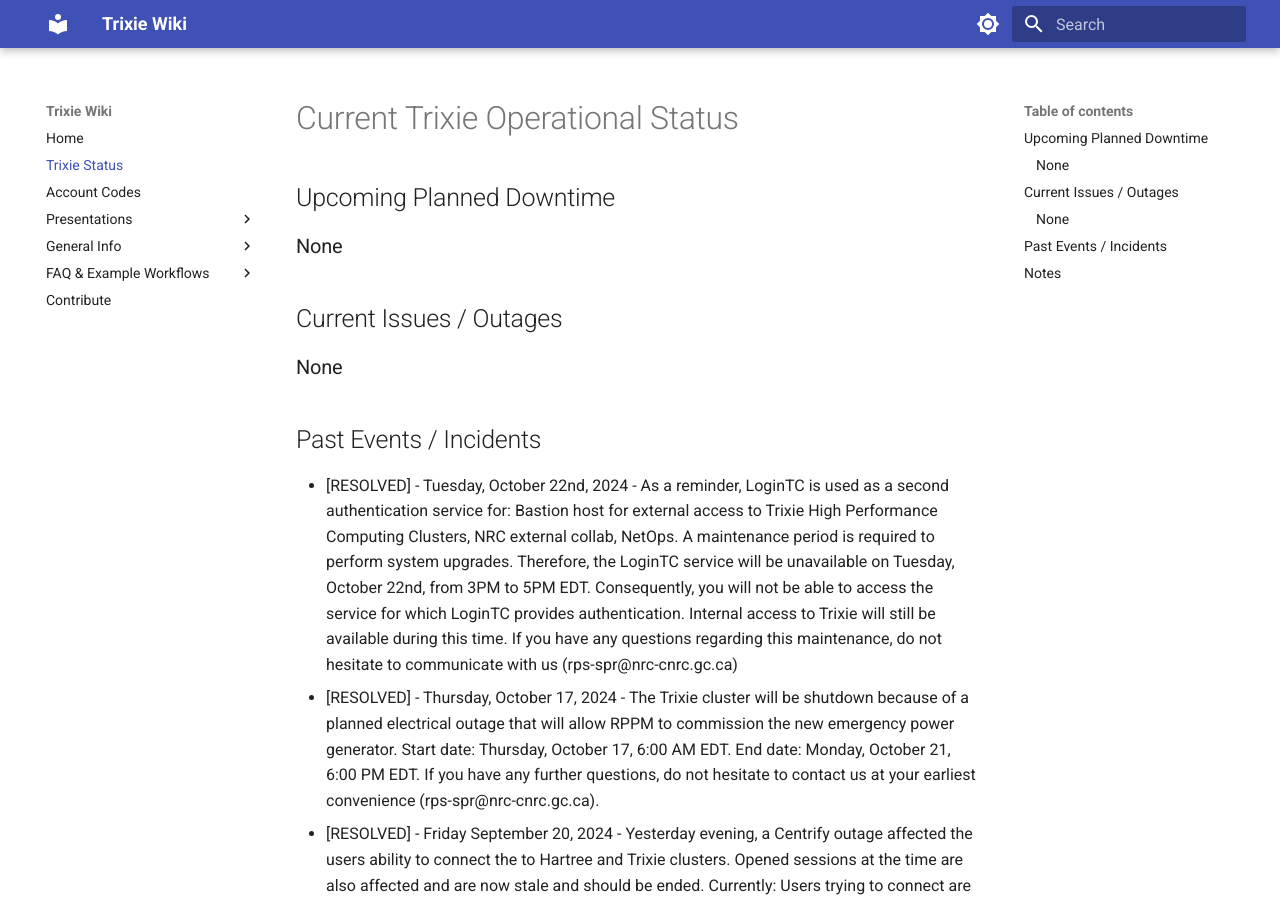
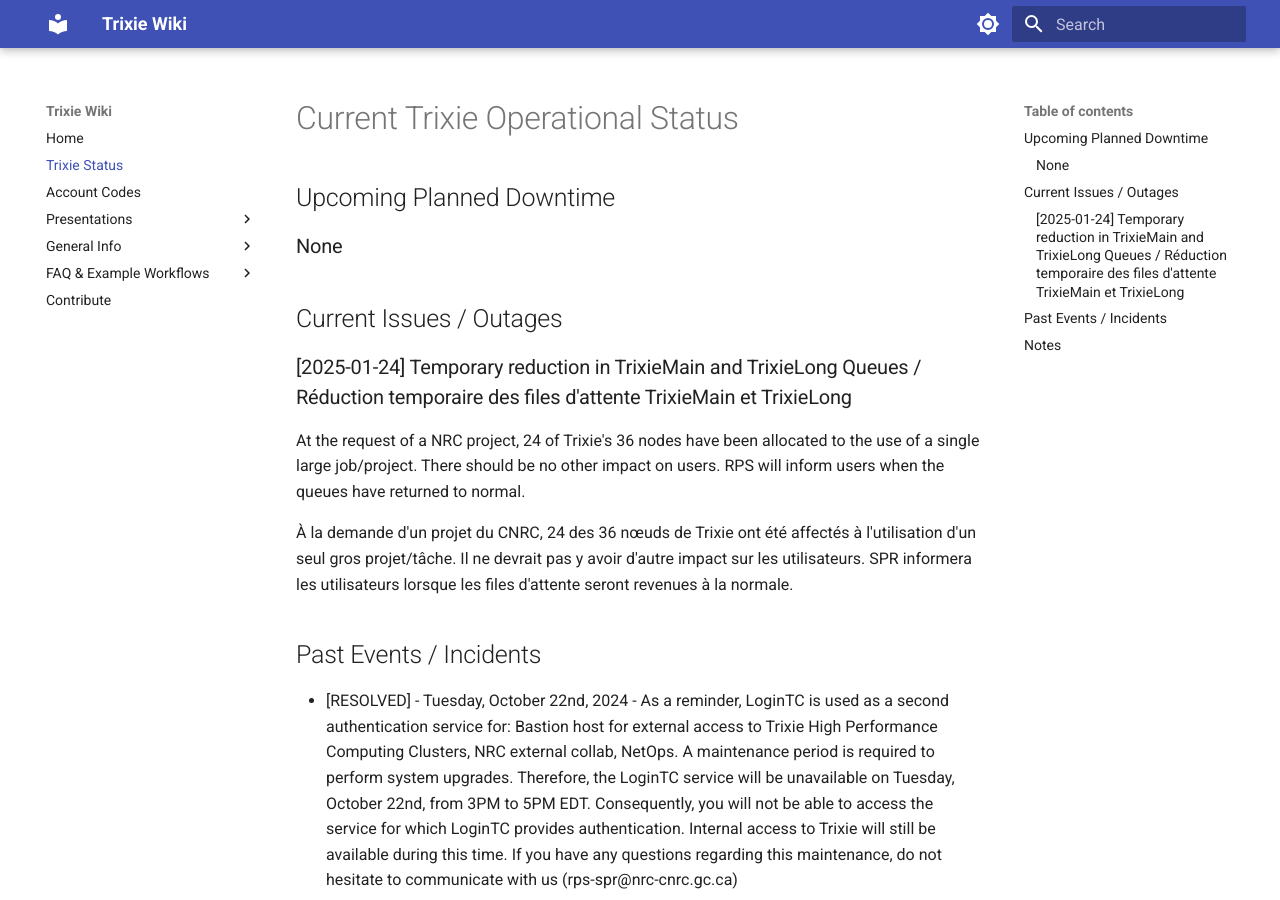
Before and after one commit to ai4d-iasc/trixie, an MkDocs documentation site: the page built from docs/Trixie-Status.md, in a window 1280 px wide and 900 px high. Built offline with MkDocs 1.6.1 and Material for MkDocs 9.7.7, drawn with Linux system fonts in a browser that asks for light colours.

Commit message:
Update Trixie-Status.md to reflect queue for dt-mtp

```diff
--- a/docs/Trixie-Status.md
+++ b/docs/Trixie-Status.md
@@ -6,7 +6,11 @@
 
 ## Current Issues / Outages
 
-### None
+### [2025-01-24] Temporary reduction in TrixieMain and TrixieLong Queues / Réduction temporaire des files d'attente TrixieMain et TrixieLong
+At the request of a NRC project, 24 of Trixie's 36 nodes have been allocated to the use of a single large job/project. There should be no other impact on users. RPS will inform users when the queues have returned to normal.
+
+À la demande d'un projet du CNRC, 24 des 36 nœuds de Trixie ont été affectés à l'utilisation d'un seul gros projet/tâche. Il ne devrait pas y avoir d'autre impact sur les utilisateurs. SPR informera les utilisateurs lorsque les files d'attente seront revenues à la normale.
+
 
 ## Past Events / Incidents
 - [RESOLVED] - Tuesday, October 22nd, 2024 - As a reminder, LoginTC is used as a second authentication service for: Bastion host for external access to Trixie High Performance Computing Clusters, NRC external collab, NetOps. A maintenance period is required to perform system upgrades. Therefore, the LoginTC service will be unavailable on Tuesday, October 22nd, from 3PM to 5PM EDT. Consequently, you will not be able to access the service for which LoginTC provides authentication. Internal access to Trixie will still be available during this time. If you have any questions regarding this maintenance, do not hesitate to communicate with us (rps-spr@nrc-cnrc.gc.ca)
```
